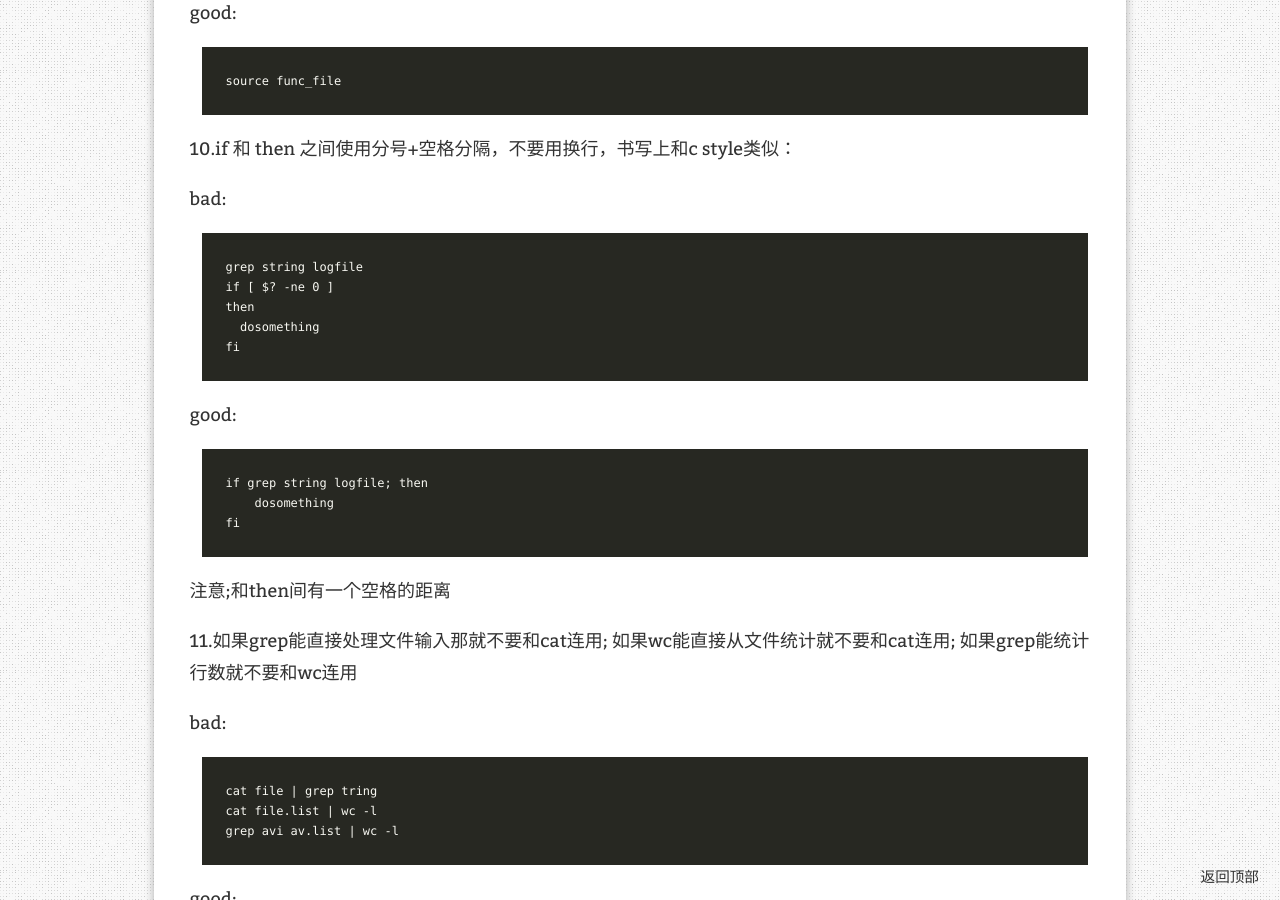
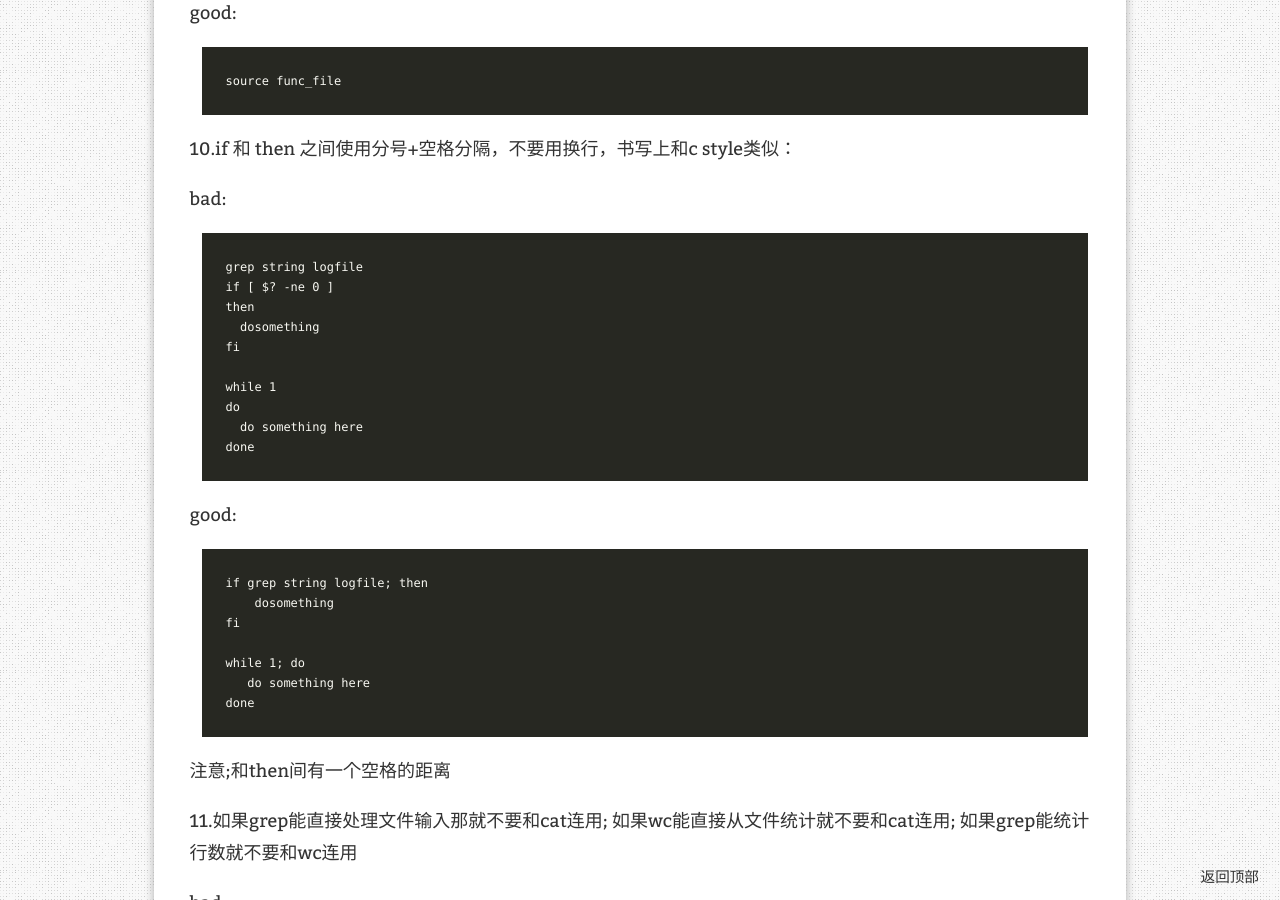
Before and after one commit to itxx00/itxx00.github.io, a Jekyll site: the page built from _posts/2014-05-23-bash-shell-coding-style.md, in a window 1280 px wide and 900 px high, scrolled down 3528 px. Built offline with Jekyll 4.4.1, drawn with Linux system fonts in a browser that asks for light colours; nearby versions of some CDN libraries; comment, search, counter and statistics services are not loaded.

Commit message:
new post: 2014-05-23-bash-shell-coding-style.md

````diff
--- a/_posts/2014-05-23-bash-shell-coding-style.md
+++ b/_posts/2014-05-23-bash-shell-coding-style.md
@@ -146,6 +146,11 @@ if [ $? -ne 0 ]
 then
   dosomething
 fi
+
+while 1
+do
+  do something here
+done
 ```
 
 good:
@@ -154,6 +159,10 @@ good:
 if grep string logfile; then
     dosomething
 fi
+
+while 1; do
+   do something here
+done
 ```
 注意;和then间有一个空格的距离
 
````
